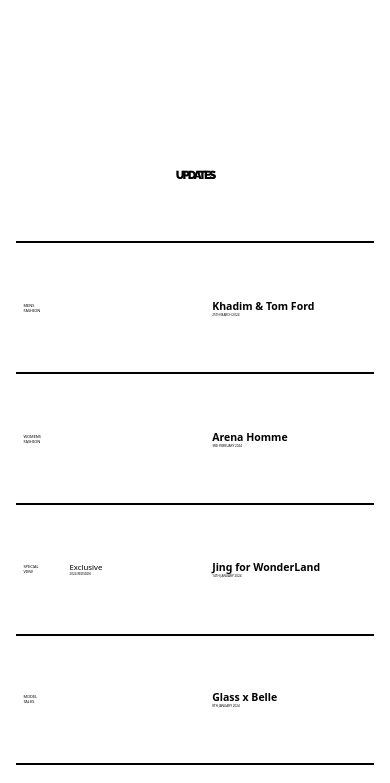
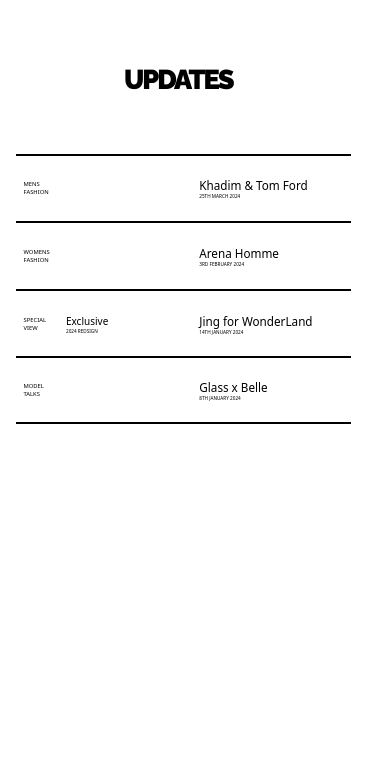
Before and after one commit to Vargos98/Premier-website, a plain HTML site: page index.html in a window 390 px wide. Shown: the part 1721-2504 px from the top of the page. Drawn offline with nearby package versions, Linux system fonts and the light colour scheme.

Commit message:
Update style.css
Update section completed

```diff
--- a/style.css
+++ b/style.css
@@ -1105,6 +1105,80 @@ html,body{
 
   /* UPDATES SECTION */
 
+  #updates{
+    width: 94%;
+    height: 100%;
+    /* background-color: red; */
+    padding: 1vw 4vw;
+    position: relative;
+
+  }
+  #updates>h1{
+    text-align: center;
+    font-family: "Raleway", sans-serif;
+    font-weight: 900;
+    letter-spacing: -2px;
+    font-size: 7vw;
+    text-transform: uppercase;
+    margin-top: -90px;
+    margin-left: -10px;
+    /* margin-bottom: 7vh; */
 
 
+  }
+
+  .elem{
+    height: 8vh;
+    width: 100%;
+    /* background-color: red; */
+
+  }
+  .elem img{
+    height: 40px;
+    width: 40px;
+    position: absolute;
+    border-radius: 50%;
+    left: 12%;
+    opacity: 0;
+    transition: all ease 0.5s;
+    object-fit: cover;
+  }
+  .elem h4{
+    font-size: 1.5vw;
+    /* background: red; */
+  }
+  /* .elem .elem-part2{
+    width: 45%;
+  } */
+  .elem-part2 h1{
+    font-size: 3vw;
+    font-weight: 400;
+  }
+  .elem-part2 h5{
+    font-size: 1.2vw;
+    font-weight: 500;
+    text-transform: uppercase;
+  }
+  .inter>h2{
+    font-size: 10px;
+
+  }
+  .inter>h3{
+    font-size: 1.2vw;
+  }
+  .elem:nth-last-child(1)
+  {
+    border-bottom: 2px solid black;
+  }
+  .elem:hover{
+    background: rgb(223, 223, 223);
+  }
+  .elem:hover img{
+    opacity: 1;
+    left: 24%;
+  }
+  .elem:hover .inter{
+    scale: 1.8;
+  }
+
 }
```
